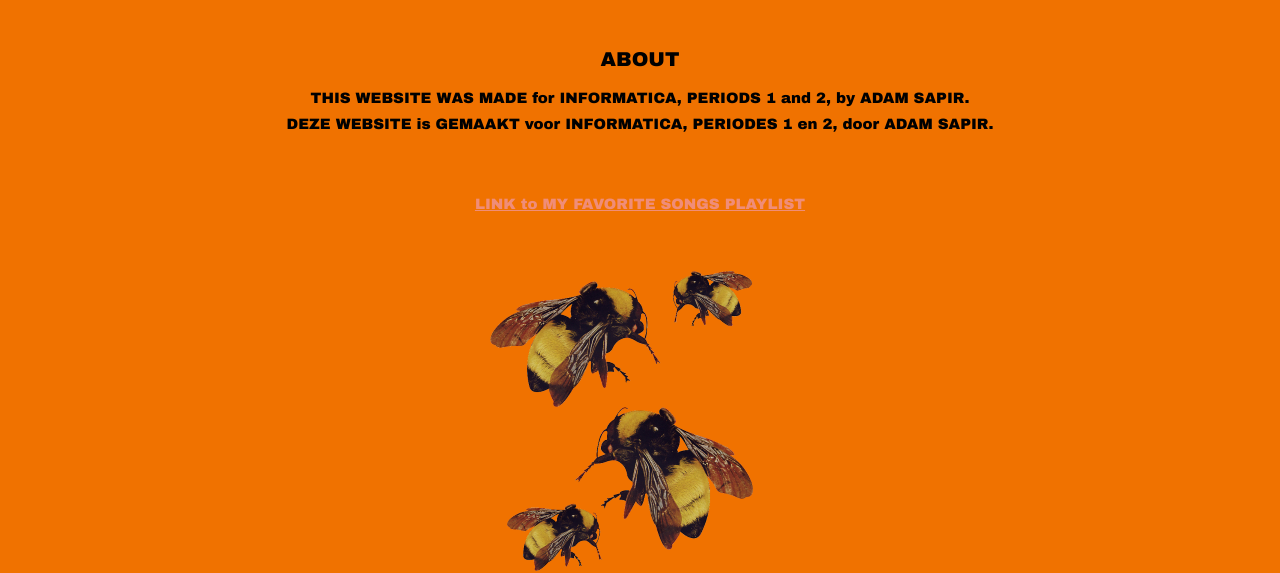
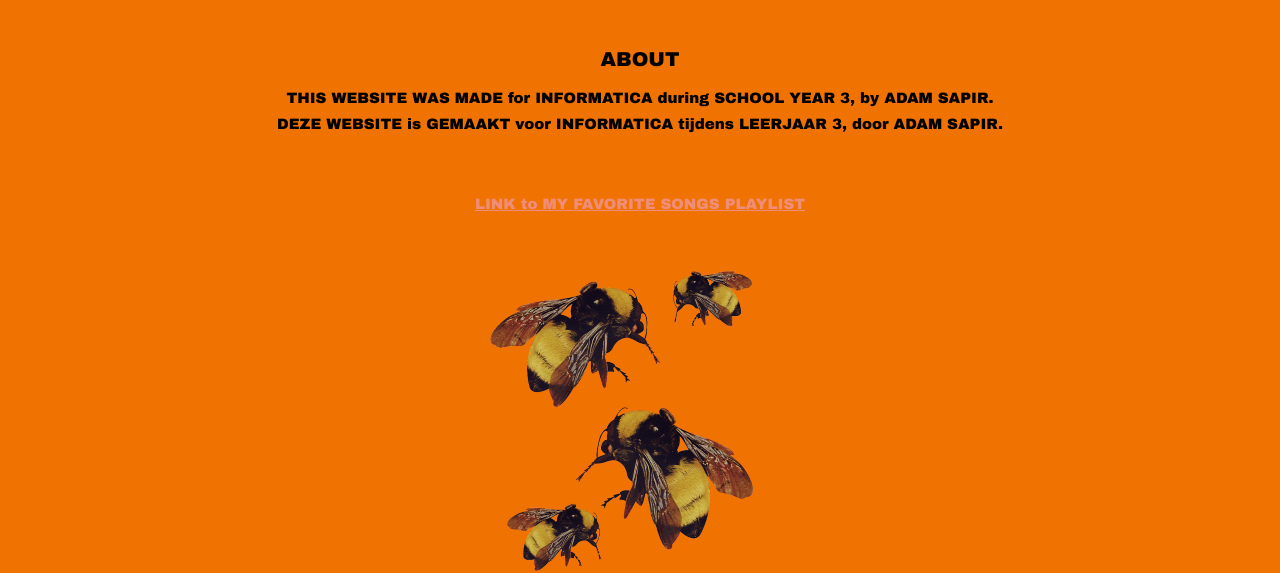
Before and after one commit to adamsapir/adamsapir.github.io, a plain HTML site: page about.html in a window 1280 px wide. Shown: the part 243-816 px from the top of the page. Drawn offline with Linux system fonts and the light colour scheme.

Commit message:
Eleventh website upload

```diff
--- a/about.html
+++ b/about.html
@@ -83,8 +83,8 @@
 
 		<div style="text-align:center;font-family: Arial Black,Arial,sans-serif;font-size:20px;padding: 15px 30px;">ABOUT</div>
 
-		<div style="text-align:center;font-family: Arial Black,Arial,sans-serif;font-size:15px;padding: 5px 30px;">THIS WEBSITE WAS MADE for INFORMATICA, PERIODS 1 and 2, by ADAM SAPIR.</div>
-		<div style="text-align:center;font-family: Arial Black,Arial,sans-serif;font-size:15px;padding: 5px 30px;">DEZE WEBSITE is GEMAAKT voor INFORMATICA, PERIODES 1 en 2, door ADAM SAPIR.</div>
+		<div style="text-align:center;font-family: Arial Black,Arial,sans-serif;font-size:15px;padding: 5px 30px;">THIS WEBSITE WAS MADE for INFORMATICA during SCHOOL YEAR 3, by ADAM SAPIR.</div>
+		<div style="text-align:center;font-family: Arial Black,Arial,sans-serif;font-size:15px;padding: 5px 30px;">DEZE WEBSITE is GEMAAKT voor INFORMATICA tijdens LEERJAAR 3, door ADAM SAPIR.</div>
 
 	<BR><BR><BR>
 
```
